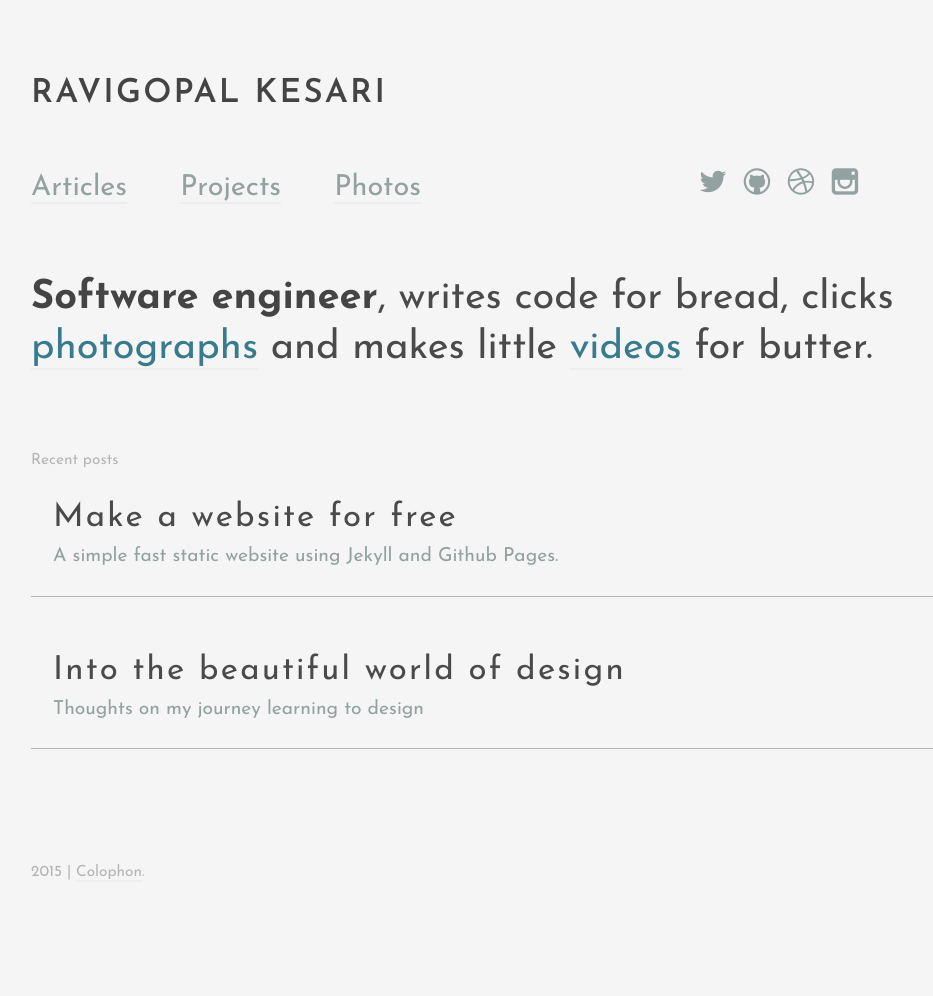
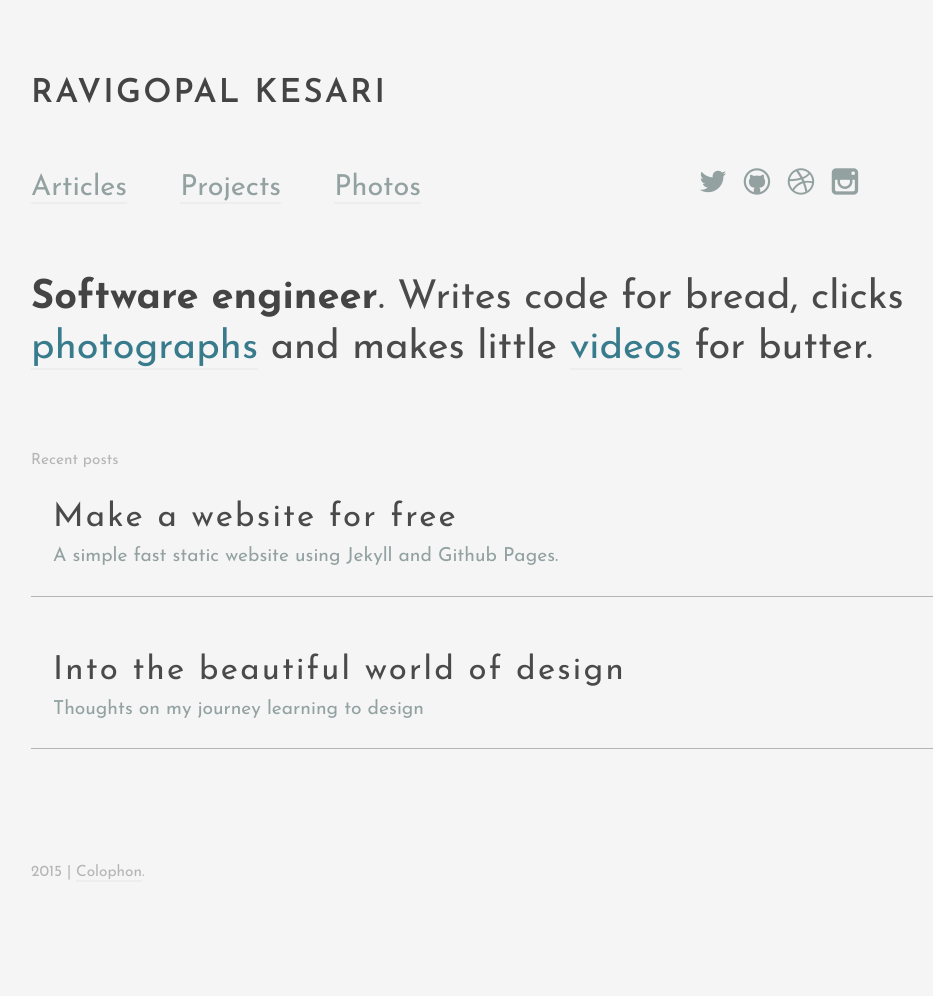
Before and after one commit to rvgpl/rvgpl.github.io, a Jekyll site: the page built from index.html, in a window 1280 px wide. Shown: the whole page, without its empty margins (191-1124 px from the left). Built offline with Jekyll 4.4.1, drawn with Linux system fonts in a browser that asks for light colours; Markdown is read by kramdown in place of the engine named in the settings.

Commit message:
Fixed typo

```diff
--- a/index.html
+++ b/index.html
@@ -6,8 +6,7 @@ nav: home
 
 
 <div class="hey" style="padding-top:10px;">
-  <h1><strong>Software engineer</strong>,
-    writes code for bread,
+  <h1><strong>Software engineer</strong>. Writes code for bread,
     clicks <a href="http://photos.ravigopalkesari.com/">photographs</a>
     and makes little <a href="http://youtube.com/rvgpl/">videos</a> for butter.
     </h1>
```
